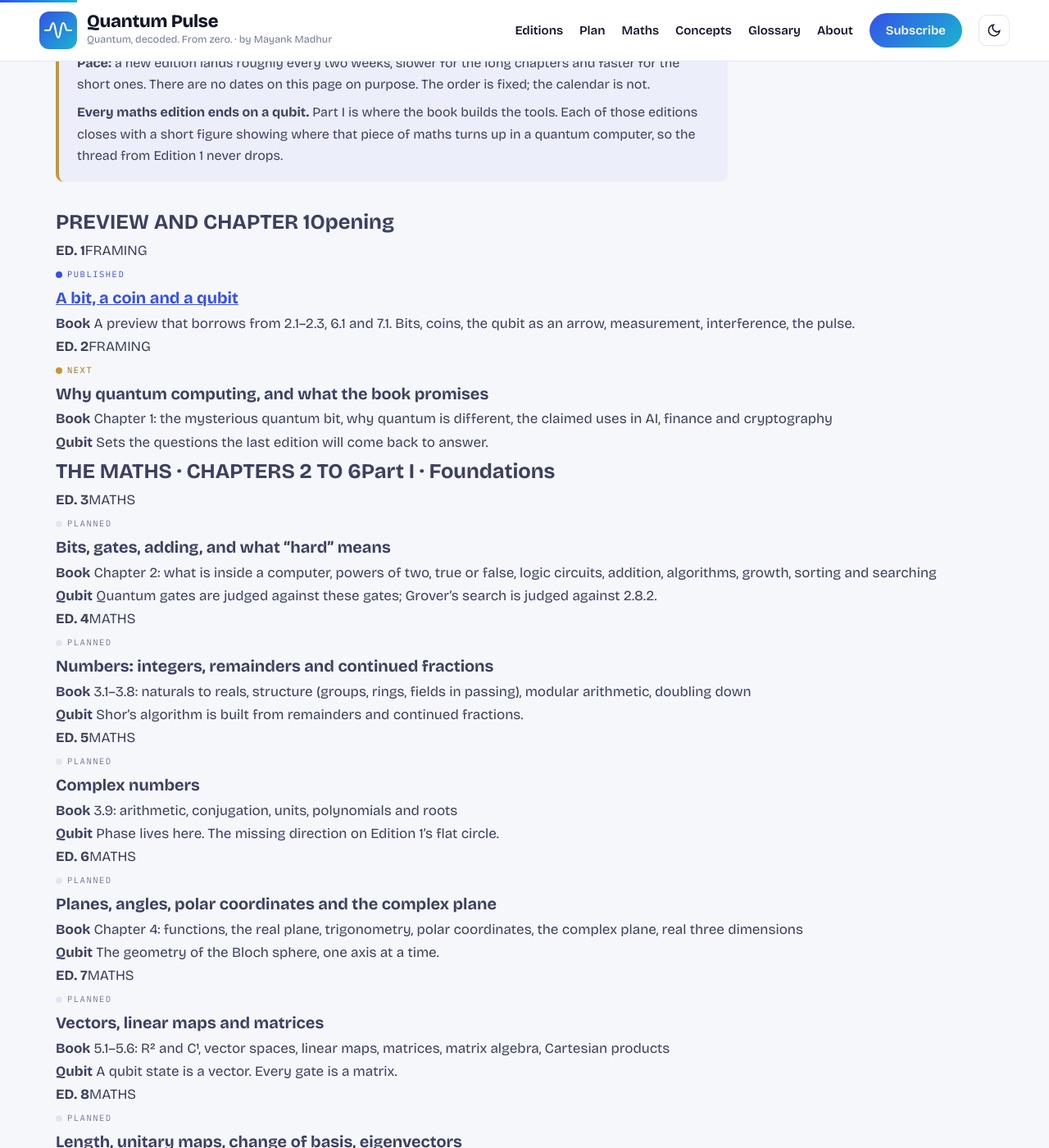
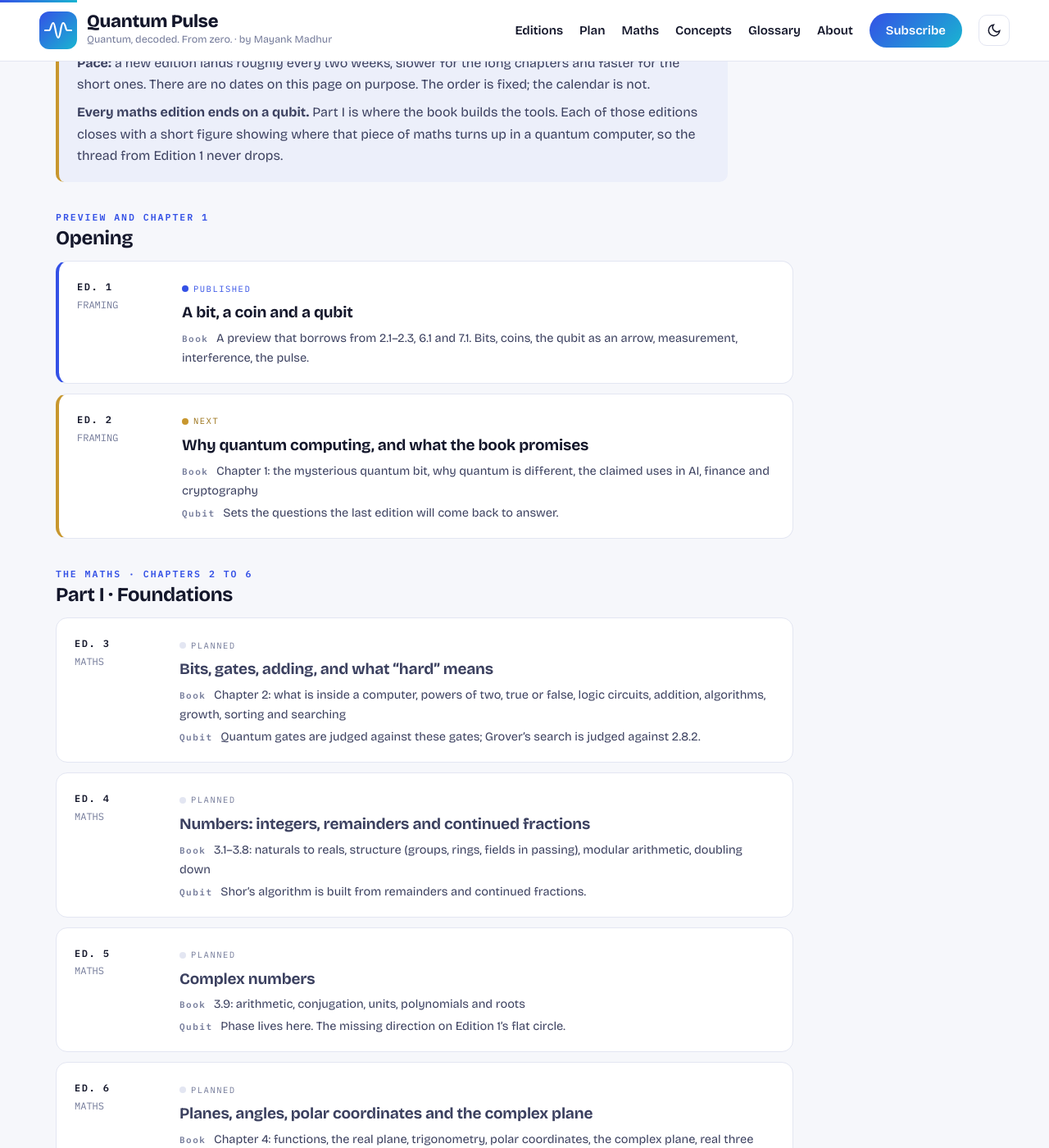
Before and after one commit to mayankmarch25/quantumpulse, a Jekyll site: the page built from _pages/plan.html, in a window 1280 px wide and 1400 px high, scrolled down 308 px. Shown: the whole window at 82% size. Built offline with Jekyll 4.4.1, drawn with Linux system fonts in a browser that asks for light colours.

Commit message:
Add files via upload

```diff
--- a/assets/css/style.css
+++ b/assets/css/style.css
@@ -237,3 +237,26 @@ img { max-width: 100%; }
   .track-row { grid-template-columns: 1fr; }
   .track-row .num { display: none; }
 }
+
+/* study plan */
+.plan-list { display: grid; gap: 12px; max-width: 900px; }
+.plan-row { background: var(--card); border: 1px solid var(--line); border-radius: var(--radius); padding: 18px 22px; display: grid; grid-template-columns: 110px 1fr; gap: 18px; align-items: start; }
+.plan-row.is-published { border-left: 4px solid var(--cobalt); }
+.plan-row.is-next { border-left: 4px solid var(--gold); }
+.plan-row.is-planned h3 { color: var(--body-c); }
+.plan-n { font-family: var(--mono); font-size: 12px; color: var(--muted); display: grid; gap: 2px; padding-top: 3px; }
+.plan-n b { color: var(--ink); font-weight: 600; letter-spacing: 1.5px; }
+.plan-row h3 { font-size: 19px; color: var(--ink); letter-spacing: -.01em; margin: 4px 0 8px; line-height: 1.25; }
+.plan-row h3 a { color: inherit; text-decoration: none; }
+.plan-row h3 a:hover { color: var(--cobalt); }
+.plan-row p { font-size: 14.5px; color: var(--body-c); }
+.plan-row p + p { margin-top: 3px; }
+.plan-row p b { font-family: var(--mono); font-size: 11px; letter-spacing: 1.5px; color: var(--muted); font-weight: 600; margin-right: 6px; }
+.plan-ro { max-width: 900px; margin: 10px 0 0 20px; font-size: 15px; color: var(--body-c); }
+.plan-ro li + li { margin-top: 6px; }
+@media (max-width: 720px) { .plan-row { grid-template-columns: 1fr; } .plan-n { display: flex; gap: 10px; } }
+
+.ch { font-family: var(--mono); font-size: 11px; letter-spacing: 1px; color: var(--muted); font-weight: 500; margin-left: 6px; white-space: nowrap; }
+.track-item .ch { margin-left: 0; }
+.plan-part { font-size: 24px; color: var(--ink); letter-spacing: -.015em; margin: 36px 0 14px; line-height: 1.15; }
+.plan-part span { display: block; font-family: var(--mono); font-size: 11.5px; letter-spacing: 2px; color: var(--cobalt); margin-bottom: 6px; font-weight: 600; }
```
